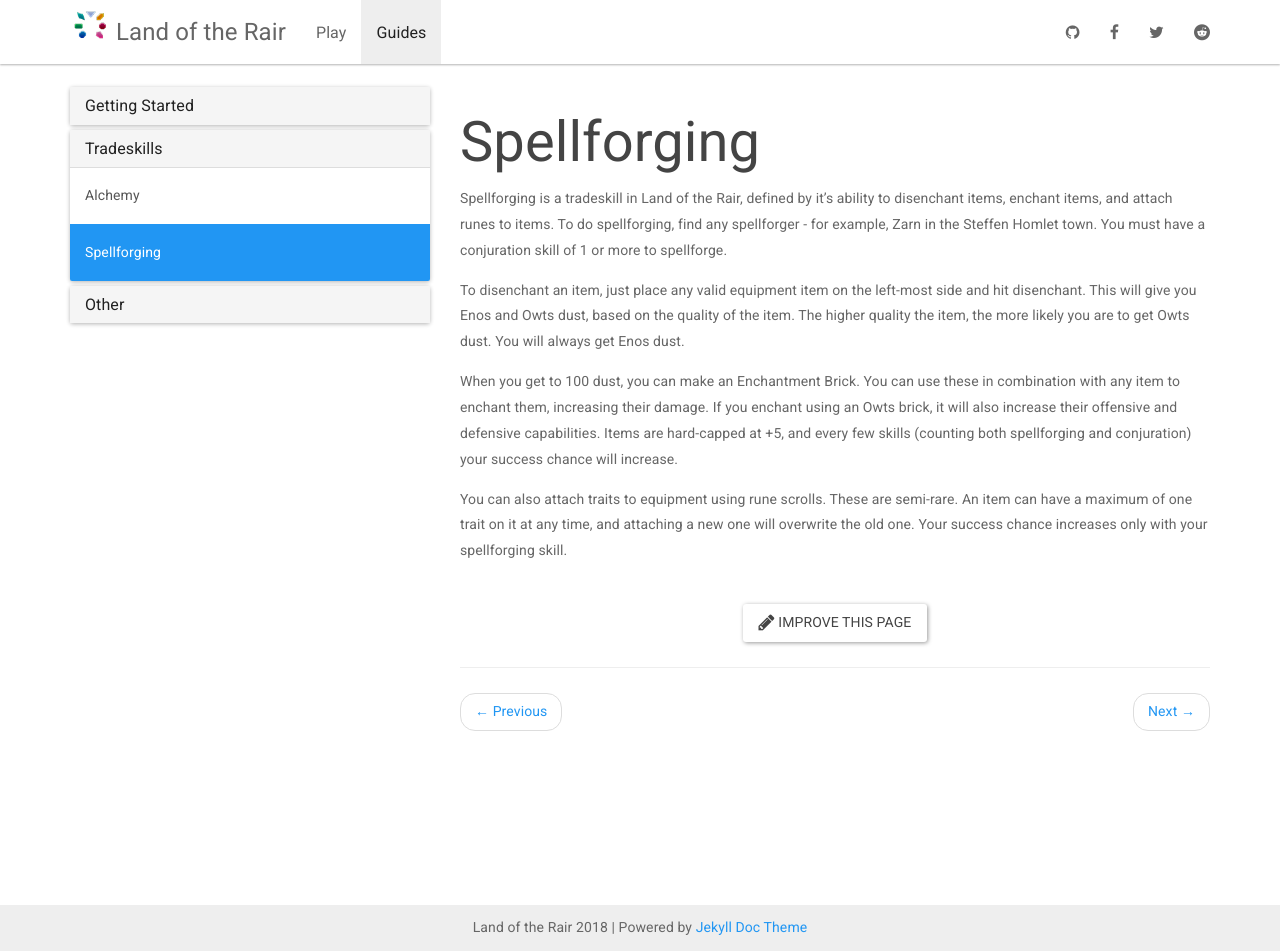
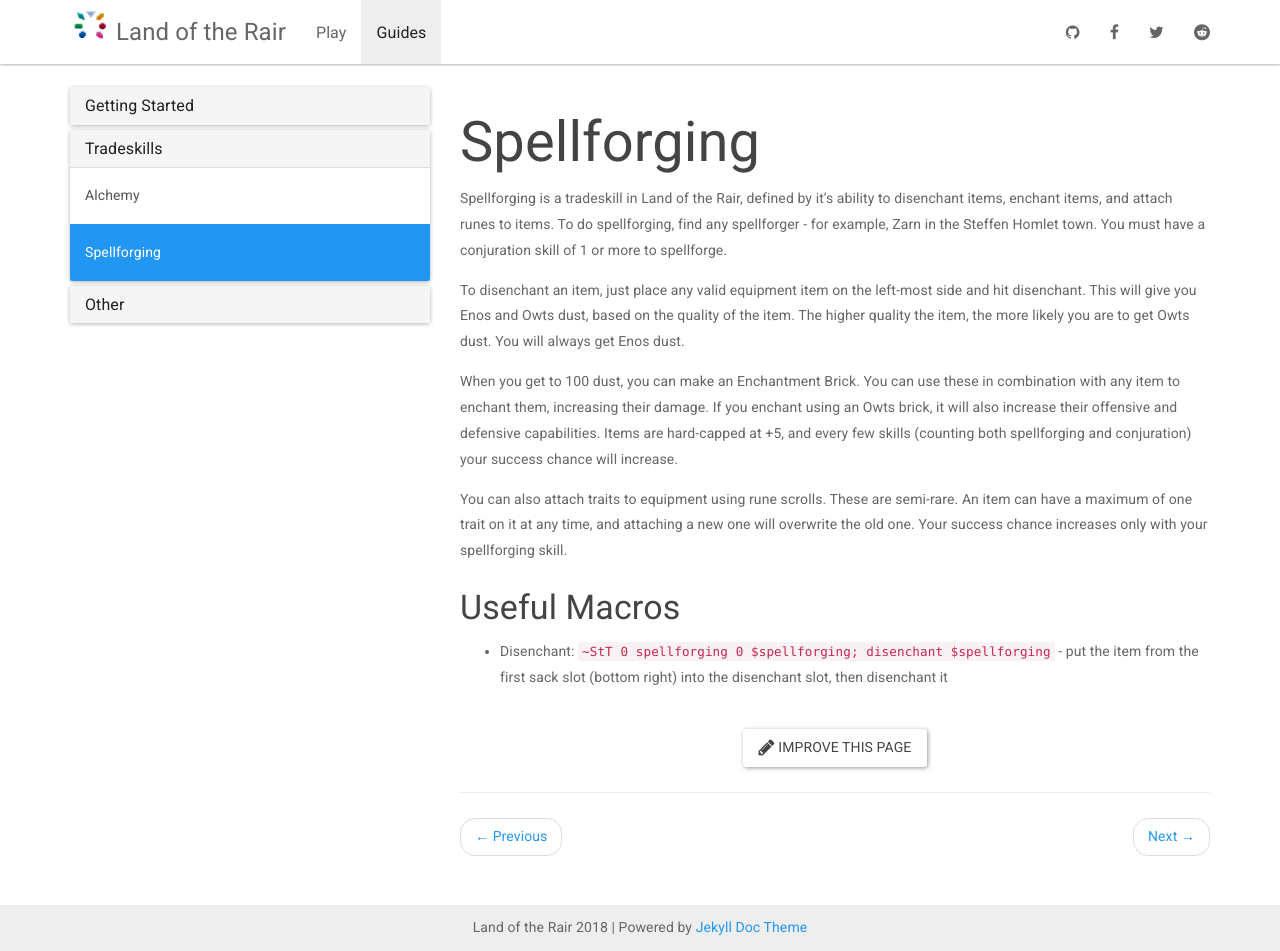
Before and after one commit to LandOfTheRair/landoftherair.github.io, a Jekyll site: the page built from _docs/tradeskills/spellforging.md, in a window 1280 px wide and 951 px high. Built offline with Jekyll 4.4.1, drawn with Linux system fonts in a browser that asks for light colours; nearby versions of some CDN libraries.

Commit message:
Update spellforging.md

```diff
--- a/_docs/tradeskills/spellforging.md
+++ b/_docs/tradeskills/spellforging.md
@@ -10,3 +10,7 @@ To disenchant an item, just place any valid equipment item on the left-most side
 When you get to 100 dust, you can make an Enchantment Brick. You can use these in combination with any item to enchant them, increasing their damage. If you enchant using an Owts brick, it will also increase their offensive and defensive capabilities. Items are hard-capped at +5, and every few skills (counting both spellforging and conjuration) your success chance will increase.
 
 You can also attach traits to equipment using rune scrolls. These are semi-rare. An item can have a maximum of one trait on it at any time, and attaching a new one will overwrite the old one. Your success chance increases only with your spellforging skill.
+
+### Useful Macros
+
+* Disenchant: `~StT 0 spellforging 0 $spellforging; disenchant $spellforging` - put the item from the first sack slot (bottom right) into the disenchant slot, then disenchant it
```
